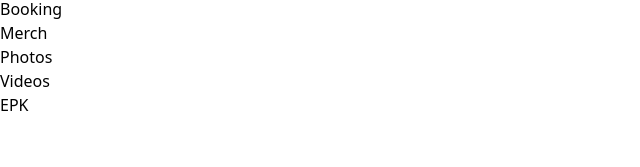
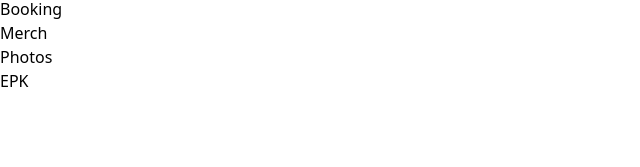
Before and after one commit to zhegwood/santarios.com, a Vue app: page / in a window 1280 px wide. Shown: the part 357-524 px from the top of the page, without its empty margins (0-640 px from the left). Built offline with nearby package versions, Linux system fonts and the light colour scheme.

Commit message:
removed videos page

```diff
--- a/src/components/SiteHeader.vue
+++ b/src/components/SiteHeader.vue
@@ -58,11 +58,6 @@ const expanded = ref(false)
         </RouterLink>
       </li>
       <li>
-        <RouterLink :to="{ name: 'videos' }" class="block text-lg" @click="expanded = false">
-          Videos
-        </RouterLink>
-      </li>
-      <li>
         <RouterLink :to="{ name: 'epk' }" class="block text-lg" @click="expanded = false">
           EPK
         </RouterLink>
@@ -105,11 +100,6 @@ const expanded = ref(false)
           </RouterLink>
         </li>
         <li>
-          <RouterLink :to="{ name: 'videos' }" class="hover:underline focus:underline">
-            Videos
-          </RouterLink>
-        </li>
-        <li>
           <RouterLink :to="{ name: 'epk' }" class="hover:underline focus:underline">
             EPK
           </RouterLink>
--- a/src/router/index.ts
+++ b/src/router/index.ts
@@ -26,11 +26,6 @@ const router = createRouter({
       component: () => import('@/views/PhotosView.vue'),
     },
     {
-      path: '/videos',
-      name: 'videos',
-      component: () => import('@/views/VideosView.vue'),
-    },
-    {
       path: '/epk',
       name: 'epk',
       component: () => import('@/views/EPKView.vue'),
```
